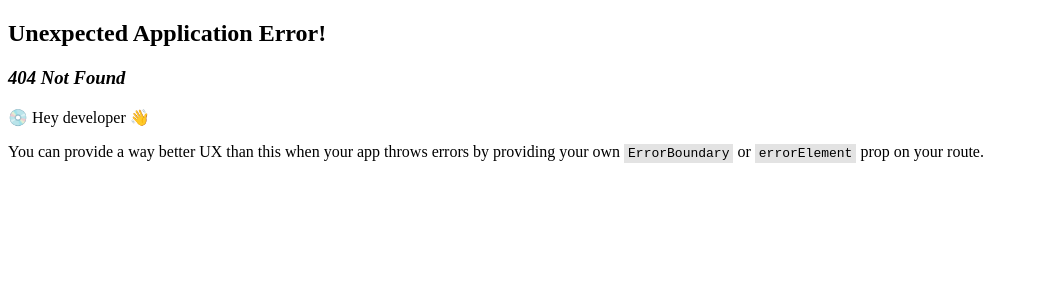
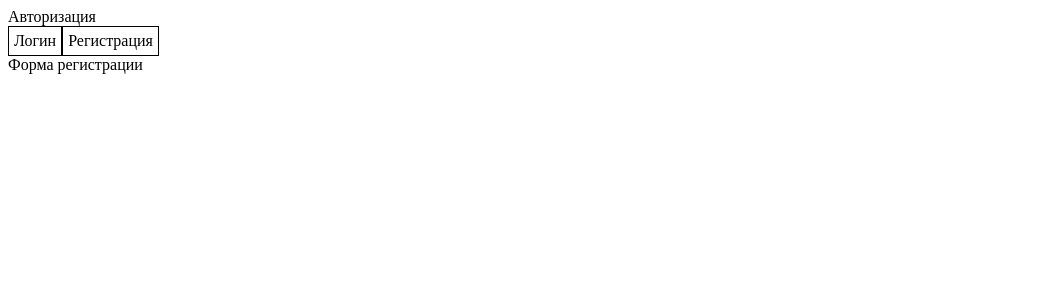
Before and after one commit to SergienkoNikita/logain-registration-react, a React (Vite) app: page /auth in a window 1280 px wide. Before the commit this address had no page. Shown: the top 300 px of the page, without its empty margins (0-1039 px from the left). Built offline with nearby package versions, Linux system fonts and the light colour scheme.

Commit message:
add test switch button

```diff
--- a/src/app/index.tsx
+++ b/src/app/index.tsx
@@ -1,6 +1,7 @@
+import { FC } from 'react';
 import { Routing } from '../pages';
 
-export const App = () => (
+export const App: FC = () => (
     <div className="app">
       <Routing/>
     </div>
--- /dev/null
+++ b/src/pages/authorization/index.ts
@@ -0,0 +1 @@
+export { Authorization } from './ui/authorization.tsx';
--- /dev/null
+++ b/src/pages/authorization/ui/authorization.tsx
@@ -0,0 +1,34 @@
+import { FC, useState } from 'react';
+import { LoginForm } from './login-form.tsx';
+import { RegistrationForm } from './registration-form.tsx';
+import { BaseSwitchButton } from '../../../shared/ui';
+
+enum LoginTypeEnum {
+  Login = 'login',
+  Registration = 'registration',
+}
+
+export const Authorization: FC = () => {
+  const [loginType, setLoginType] = useState<LoginTypeEnum>();
+  const options: { value: LoginTypeEnum, label: string }[] = [{ value: LoginTypeEnum.Login, label: 'Логин' }, { value: LoginTypeEnum.Registration, label: 'Регистрация' }];
+
+  const setSelected = (value: string | number) => {
+    if (value === LoginTypeEnum.Login || value === LoginTypeEnum.Registration) setLoginType(value);
+  };
+
+  return (
+    <div>
+      Авторизация
+
+      <BaseSwitchButton
+        value={loginType as string}
+        options={options}
+        onChange={setSelected}
+      />
+      {loginType === LoginTypeEnum.Login
+        ? <LoginForm/>
+        : <RegistrationForm/>
+      }
+    </div>
+  );
+};
--- /dev/null
+++ b/src/pages/authorization/ui/login-form.tsx
@@ -0,0 +1,5 @@
+import { FC } from 'react';
+
+export const LoginForm: FC = () => (
+    <div>Форма логина</div>
+);
--- /dev/null
+++ b/src/pages/authorization/ui/registration-form.tsx
@@ -0,0 +1,5 @@
+import { FC } from 'react';
+
+export const RegistrationForm: FC = () => (
+  <div>Форма регистрации</div>
+);
--- /dev/null
+++ b/src/shared/ui/base-switch-button/base-switch-button.tsx
@@ -0,0 +1,22 @@
+import { FC } from 'react';
+
+interface BaseSwitchButtonProps {
+  value: string | number;
+  options: Array<{ value: string | number, label: string | number }>;
+  onChange: (value: string | number) => void
+}
+
+export const BaseSwitchButton: FC<BaseSwitchButtonProps> = (props) => (
+    <div style={{ display: 'flex' }}>
+      {props.options
+        .map(
+          (option) => <div
+            style={{
+              border: '1px solid black', padding: '5px', cursor: 'pointer', backgroundColor: props.value === option.value ? 'tan' : '',
+            }}
+            onClick={() => props.onChange(option.value)}
+          >{option.label}</div>,
+        )
+      }
+    </div>
+);
--- /dev/null
+++ b/src/shared/ui/base-switch-button/index.ts
@@ -0,0 +1 @@
+export { BaseSwitchButton } from './base-switch-button.tsx';
--- /dev/null
+++ b/src/shared/ui/index.ts
@@ -0,0 +1 @@
+export { BaseSwitchButton } from './base-switch-button';
```
Also changed, not shown: src/pages/index.tsx (+10 -2 lines), .eslintrc.cjs.
